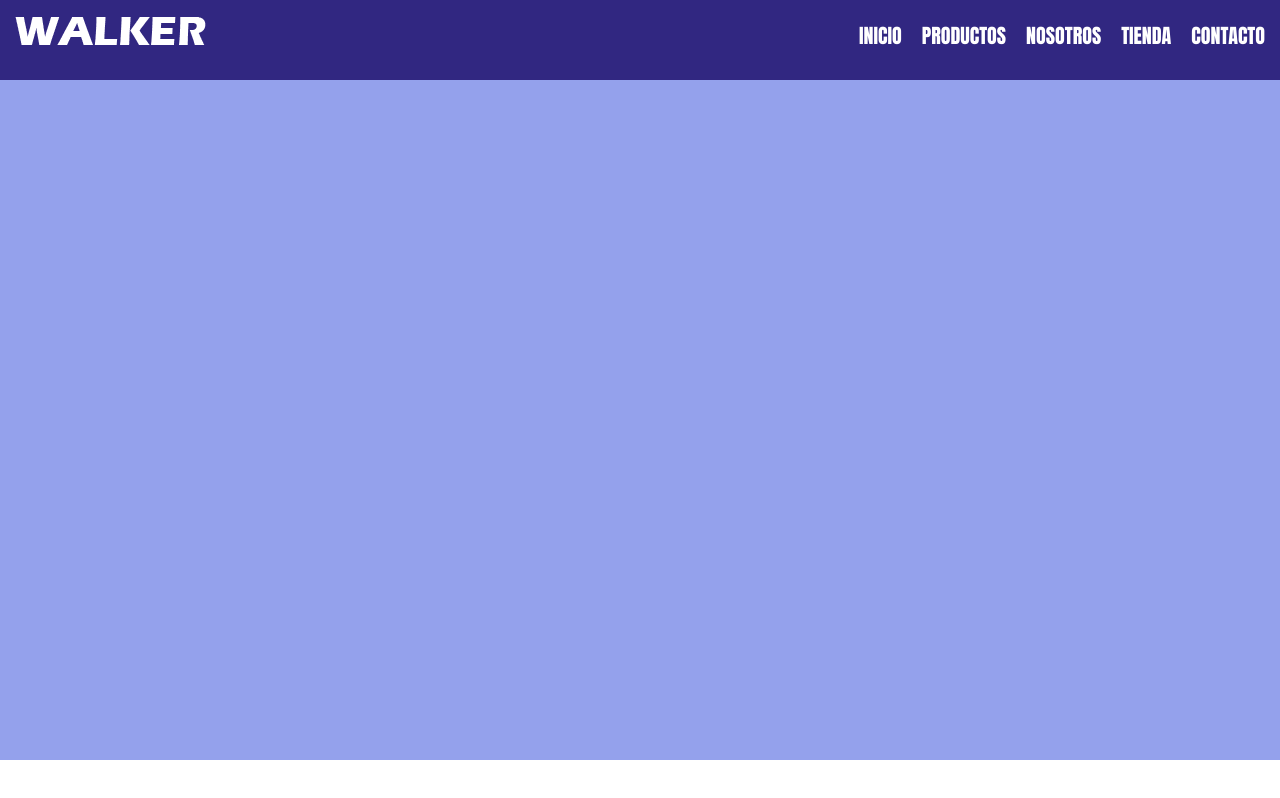
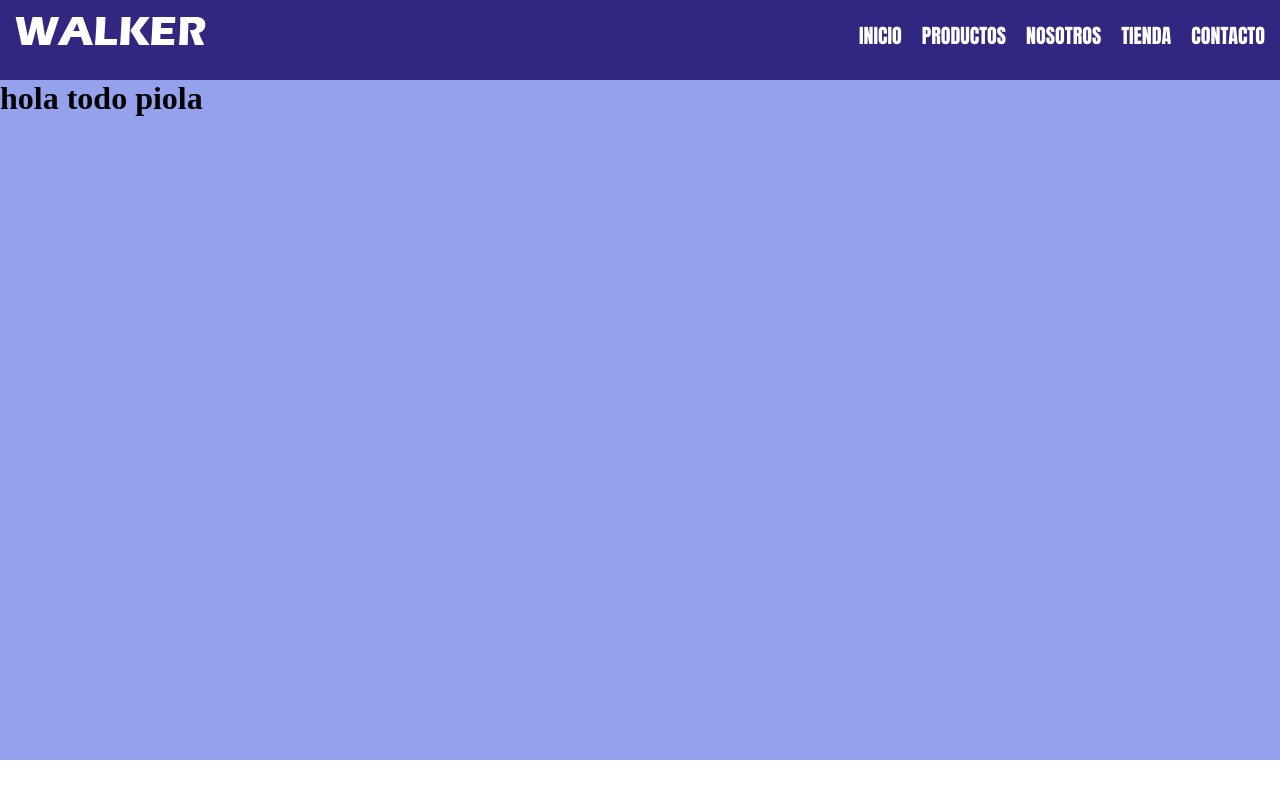
Before and after one commit to briancss/walkersport, a plain HTML site: page index.html in a window 1280 px wide. Drawn offline with Linux system fonts and the light colour scheme; files that its build step writes are made by us from their sources; files whose address does not match are found by name; a web font is replaced by a local one.

Commit message:
h1 hola todo piola

```diff
--- a/css/style.css
+++ b/css/style.css
@@ -35,14 +35,13 @@ padding-left: 10px;
 
 }
 
- .navBar {
+.navBar {
     display: flex;
     gap: 20px;
     list-style: none;
     justify-content: right;
     padding-top: 20px;
     padding-right: 15px;
-
 }
 
 .navBar li a {
@@ -50,18 +49,12 @@ padding-left: 10px;
     color:#ffffff;
     font-size: 20px;
     font-family:Impact, Haettenschweiler, 'Arial Narrow Bold', sans-serif;
+}
 
 
-    }
-
-
- .bodyContainer main {
+.bodyContainer main {
     grid-area: main;
-
-    }
-
-
-
+}
 
 
 ul {
@@ -70,12 +63,10 @@ ul {
     overflow: hidden;
     margin:auto ;
     padding: 1;
-
 }
 
 
 li a:hover {
-
     background-color: rgb(24, 138, 245);
 
 }
--- a/index.html
+++ b/index.html
@@ -37,7 +37,7 @@
     </header>
 
 <main>
-
+<h1>hola todo piola</h1>
 </main>
 
 <footer>
```
Also changed, not shown: css/styleContacto.css (+5 -6 lines), pages/contacto.html (indentation only). Lines whose indentation alone changed are shown as unchanged.
